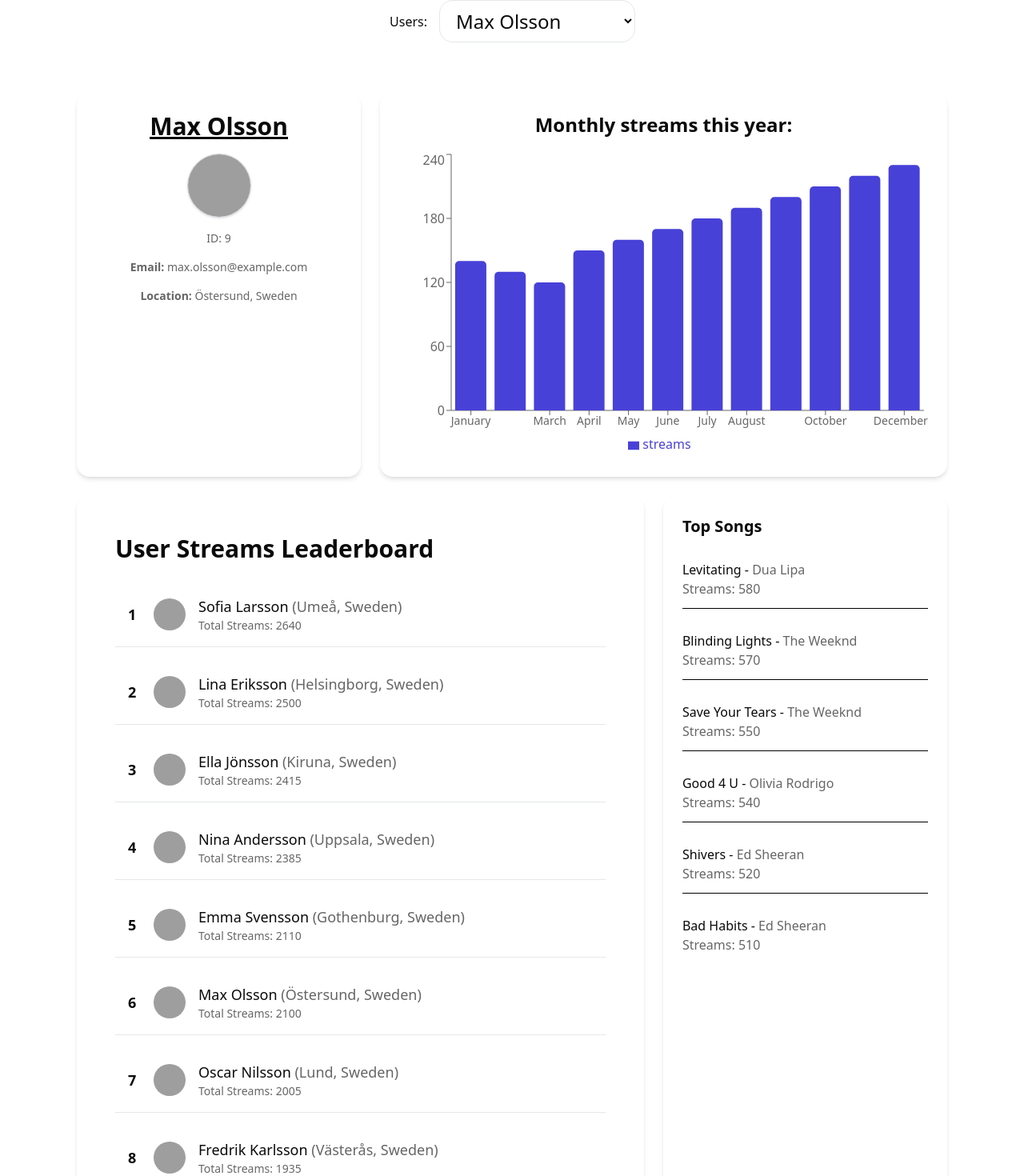
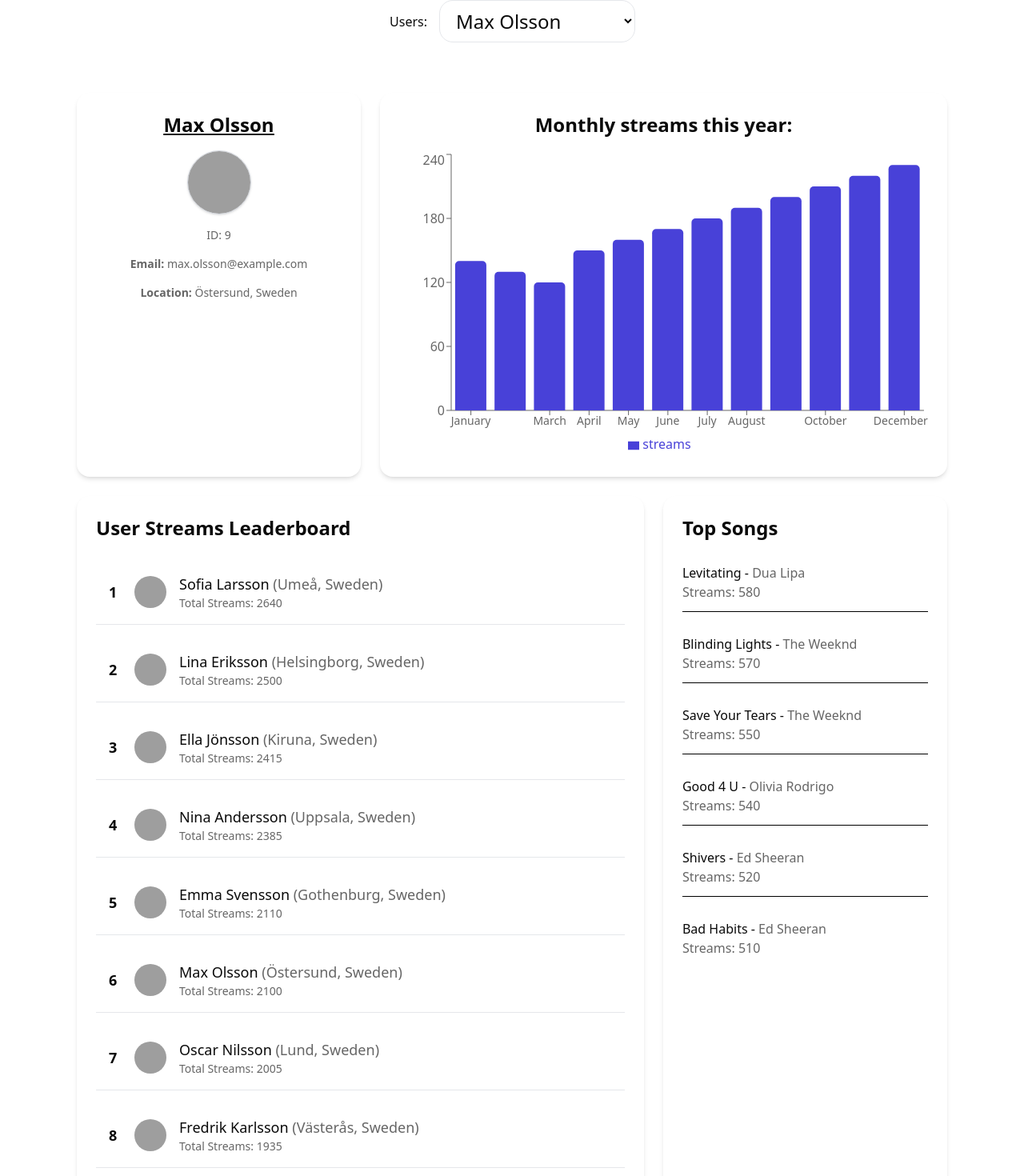
Before and after one commit to jont-ctrl/musik-dashboard-individuellt, a React (Vite) app: page / in a window 1280 px wide. Shown: the part 135-1605 px from the top of the page at 80% size. Built offline with nearby package versions, Linux system fonts and the light colour scheme; grey boxes are pictures that could not be loaded.

Commit message:
save darkmode setting localstorage

```diff
--- a/src/components/Dashboard.jsx
+++ b/src/components/Dashboard.jsx
@@ -44,7 +44,7 @@ function Dashboard() {
       <div className='flex justify-center gap-6 flex-wrap md:flex-nowrap'>
         {/* User info and Profile - vänster */}
         <div className='bg-white dark:bg-background-dark flex flex-col items-center justify-start gap-4  p-6 rounded-2xl shadow-md w-1/3 min-w-[250px] text-center'>
-          <h1 className='text-3xl font-bold text-text dark:text-text-dark underline'>
+          <h1 className='text-2xl font-bold text-text dark:text-text-dark underline'>
             <Link to={`/profiles/${userMusicStats.id}`}>
               {userMusicStats.name}
             </Link>
@@ -98,7 +98,7 @@ function Dashboard() {
 
         {/* Top Songs - höger */}
         <div className='bg-white dark:bg-background-dark p-6 rounded-2xl shadow-md w-1/3 min-w-[250px]'>
-          <h2 className='text-text dark:text-text-dark text-xl font-semibold mb-4'>
+          <h2 className='text-text dark:text-text-dark text-2xl font-bold mb-4'>
             Top Songs
           </h2>
           <ul className='grid grid-cols-1 gap-4 '>
--- a/src/components/NavHeader.jsx
+++ b/src/components/NavHeader.jsx
@@ -1,4 +1,4 @@
-import React, { useState } from 'react';
+import React, { useEffect, useState } from 'react';
 import { Link } from 'react-router-dom';
 export default function NavHeader() {
   const [isOpen, setIsOpen] = useState(false);
@@ -7,7 +7,15 @@ export default function NavHeader() {
   function handleDarkMode() {
     setDarkMode(!darkMode);
     document.documentElement.classList.toggle('dark');
+    localStorage.setItem('darkMode', !darkMode);
   }
+
+  // On first load get dark mode setting localstorage
+  useEffect(() => {
+    localStorage.getItem('darkMode') === 'true'
+      ? (setDarkMode(true), document.documentElement.classList.add('dark'))
+      : (setDarkMode(false), document.documentElement.classList.remove('dark'));
+  }, []);
 
   // Toggle mobile menu
   const toggleMenu = () => {
--- a/src/components/UserLeaderboard.jsx
+++ b/src/components/UserLeaderboard.jsx
@@ -25,10 +25,10 @@ const UserLeaderboard = ({ usersData }) => {
   }, [usersData]);
 
   return (
-    <div className='max-w-4xl mx-auto p-6'>
-      <h1 className='text-3xl font-bold text-text dark:text-text-dark mb-6'>
+    <div className='max-w-4xl mx-auto'>
+      <h2 className='text-2xl font-bold text-text dark:text-text-dark mb-6'>
         User Streams Leaderboard
-      </h1>
+      </h2>
       {users.length === 0 ? (
         <p className='text-text-muted dark:text-text-muted-dark'>
           No users to display. Check the console for errors.
```
